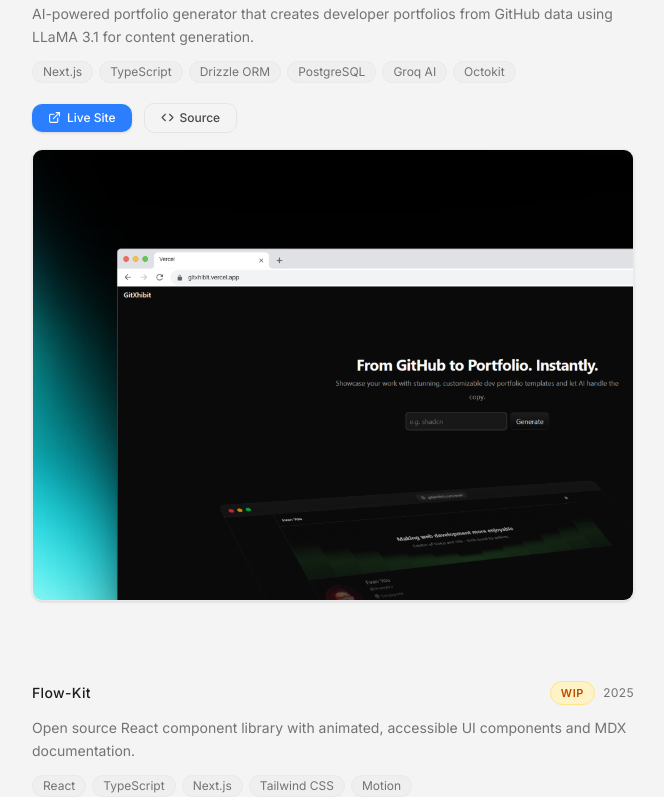
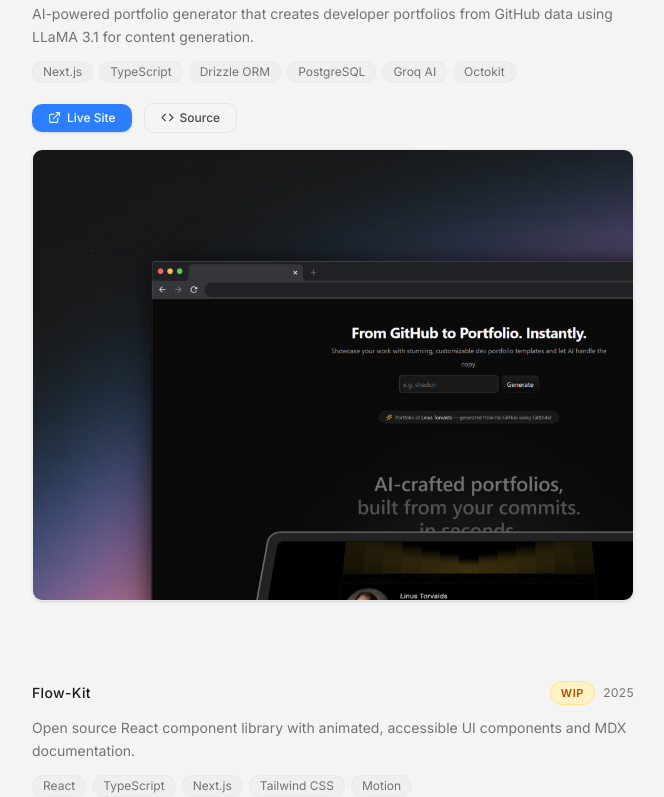
Before and after one commit to k4rtikay/my-portfolio, a Next.js app: page / in a window 1280 px wide. Shown: the part 530-1327 px from the top of the page, without its empty margins (307-971 px from the left). Built offline with nearby package versions, Linux system fonts and the light colour scheme; no server answers.

Commit message:
chore: update assets

```diff
--- a/src/components/website/hero.tsx
+++ b/src/components/website/hero.tsx
@@ -1,5 +1,3 @@
-
-
 export function Hero() {
     return (
         <section>
--- a/src/components/website/projects.tsx
+++ b/src/components/website/projects.tsx
@@ -13,7 +13,7 @@
         skills: ["Next.js", "TypeScript", "Drizzle ORM", "PostgreSQL", "Groq AI", "Octokit"],
         github: "https://github.com/k4rtikay/ai-folio",
         demo: "https://gitxhibit.vercel.app/",
-        image: "/gitxhibit-demo.png",
+        image: "/gitxhibit-demo-1.png",
         wip: false,
     },
     {
```
Also changed, not shown: public/gitxhibit-demo-1.png (added), public/gitxhibit-demo.png (deleted).
